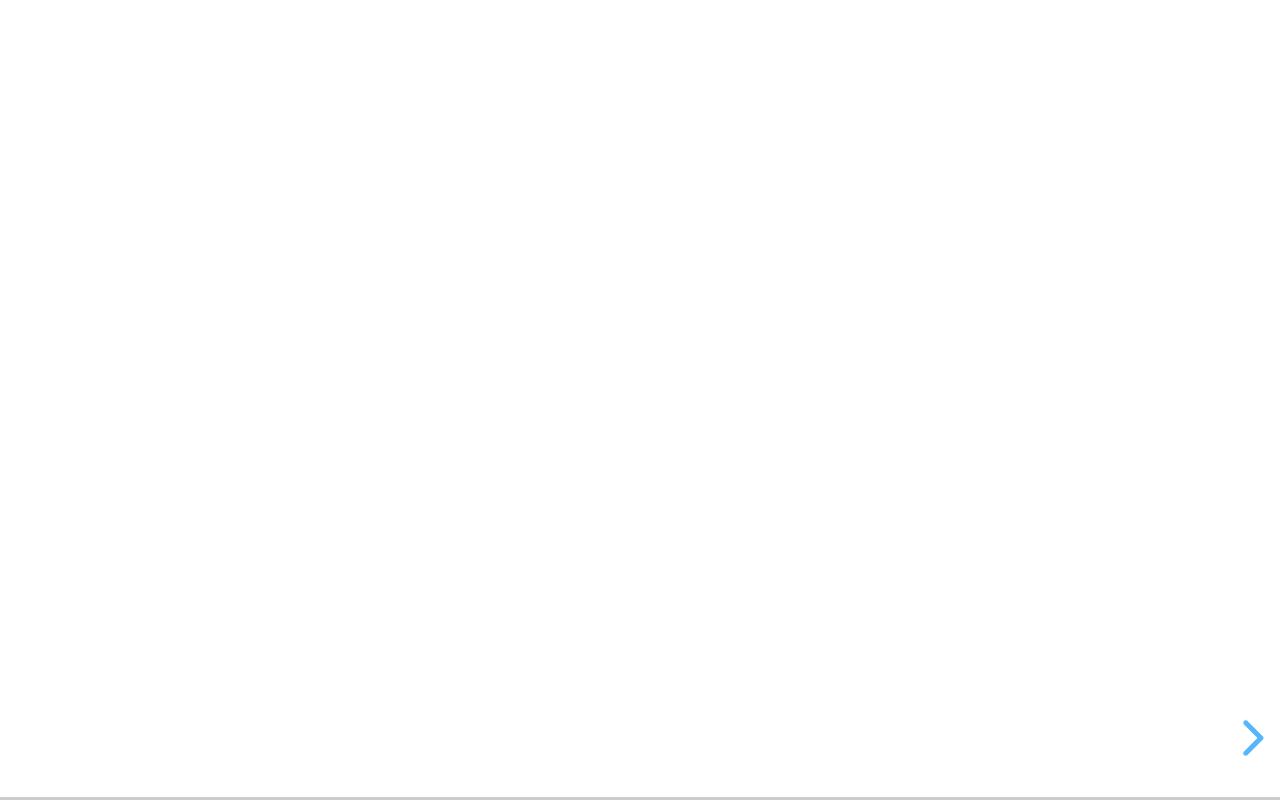
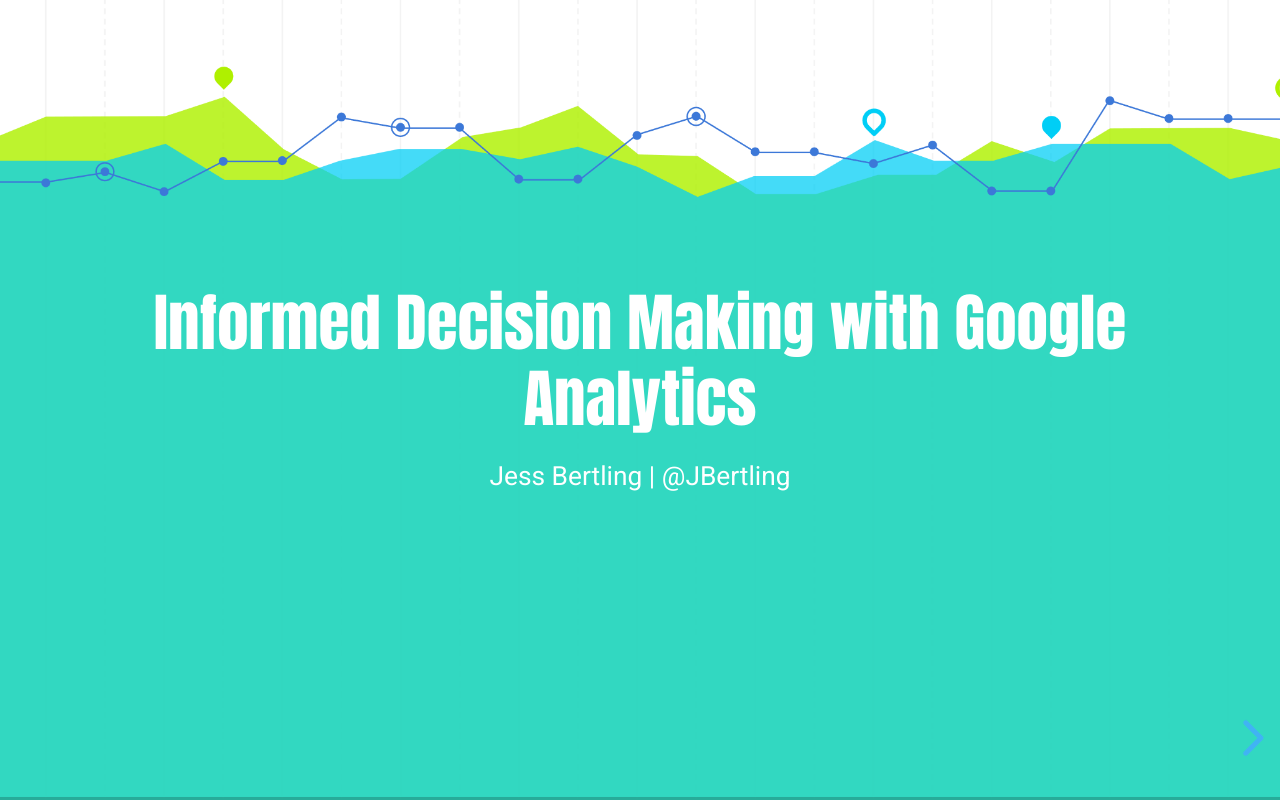
Before and after one commit to JBertling/EntreFEST-2019-Talk, a plain HTML site: page index.html in a window 1280 px wide. Drawn offline with Linux system fonts and the light colour scheme; the site is published under a folder, as on GitHub Pages, so addresses that start at the root find nothing.

Commit message:
fixup! Paths are hard

```diff
--- a/css/theme/jess-custom.css
+++ b/css/theme/jess-custom.css
@@ -11,7 +11,7 @@
   background-size: cover;
   background-repeat: none;
   background-position: center center;
-  background-image: url("/../img/tiny-graph.png");
+  background-image: url("../../img/tiny-graph.png");
  }
 
 .reveal {
@@ -37,14 +37,14 @@
   background-size: cover;
   background-repeat: none;
   background-position: bottom center;
-  background-image: url("/../img/half-graph.png");
+  background-image: url("../../img/half-graph.png");
 }
 
 .reveal .backgrounds .big-graph {
   background-size: cover;
   background-repeat: none;
   background-position: center center;
-  background-image: url("/../img/big-graph.png");
+  background-image: url("../../img/big-graph.png");
 }
 
 .big-graph {
```
